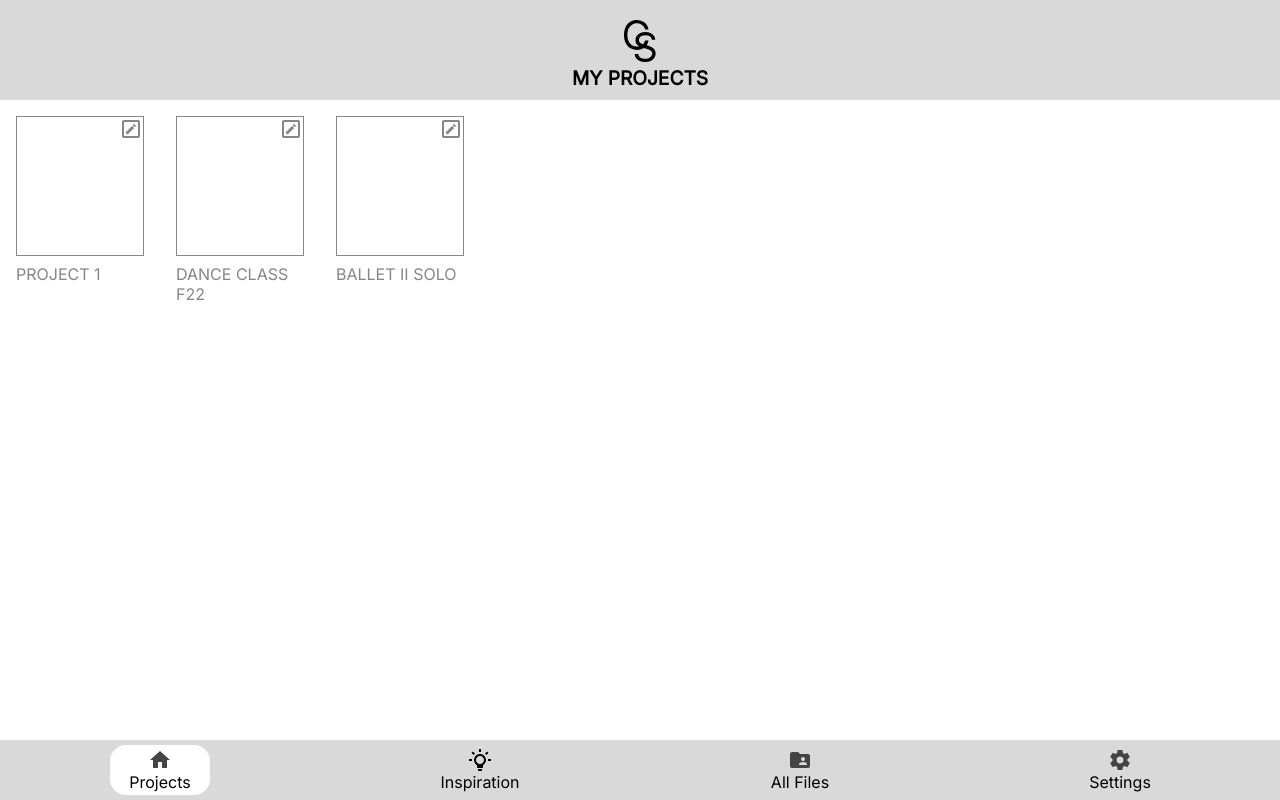
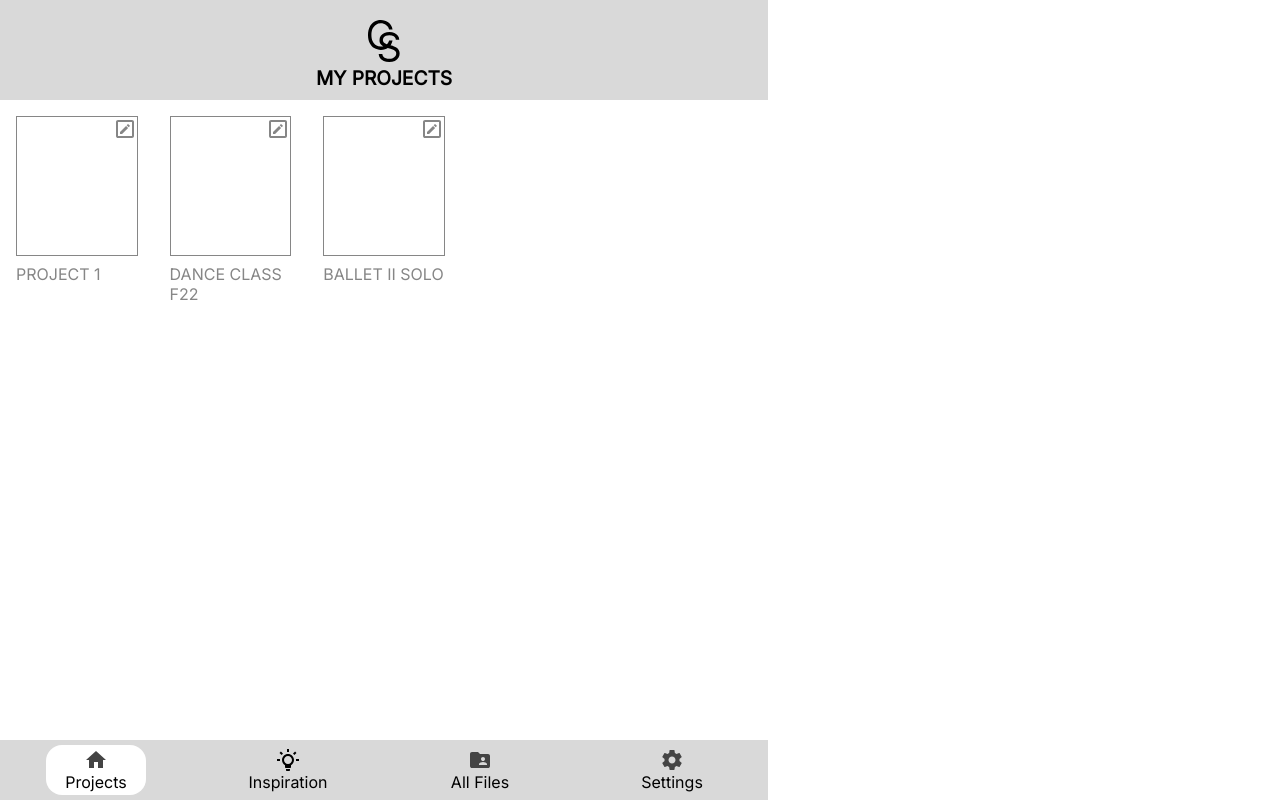
Before and after one commit to rsoeyadi/ChoreoStudio, a React (Create React App) app: page / in a window 1280 px wide. Built offline with nearby package versions, Linux system fonts and the light colour scheme.

Commit message:
max width 768px

```diff
--- a/src/components/Header.js
+++ b/src/components/Header.js
@@ -3,6 +3,7 @@ import styled from "styled-components";
 import logoSvg from "../assets/svgs/logo.svg";
 
 const HeaderWrapper = styled.div`
+  max-width: 768px;
   width: 100%;
   height: 100px;
   background-color: #d9d9d9;
--- a/src/components/Navbar.js
+++ b/src/components/Navbar.js
@@ -7,6 +7,7 @@ import allFilesSvg from "../assets/svgs/files.svg";
 import settingsSvg from "../assets/svgs/settings.svg";
 
 const NavbarWrapper = styled.div`
+  max-width: 768px;
   display: grid;
   grid-template-columns: repeat(4, 1fr);
   width: 100%;
--- a/src/style/app.css
+++ b/src/style/app.css
@@ -6,3 +6,7 @@
     padding: 0;
     box-sizing: border-box;
 }
+
+.App {
+    max-width: 768px;
+}
```
